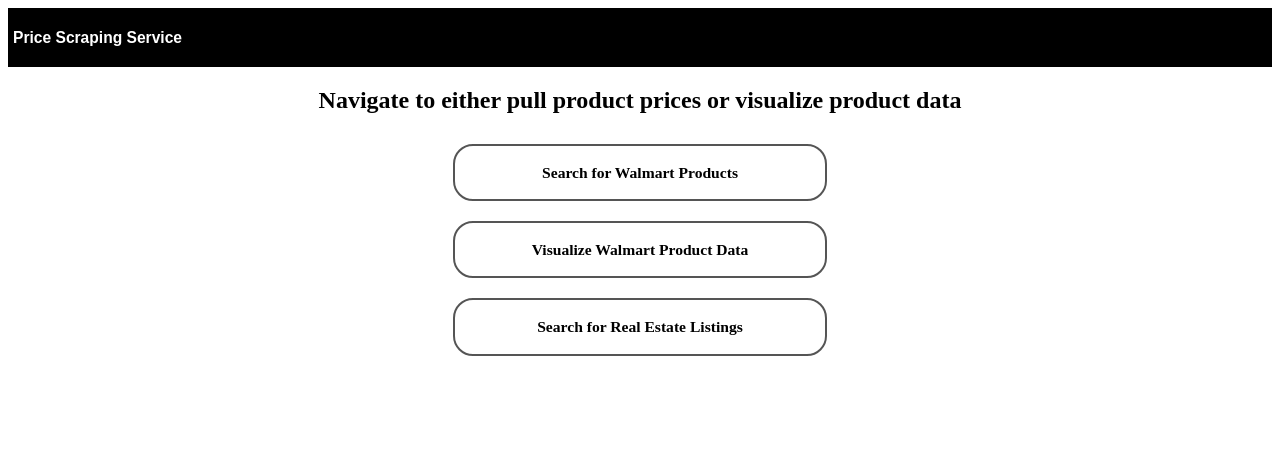
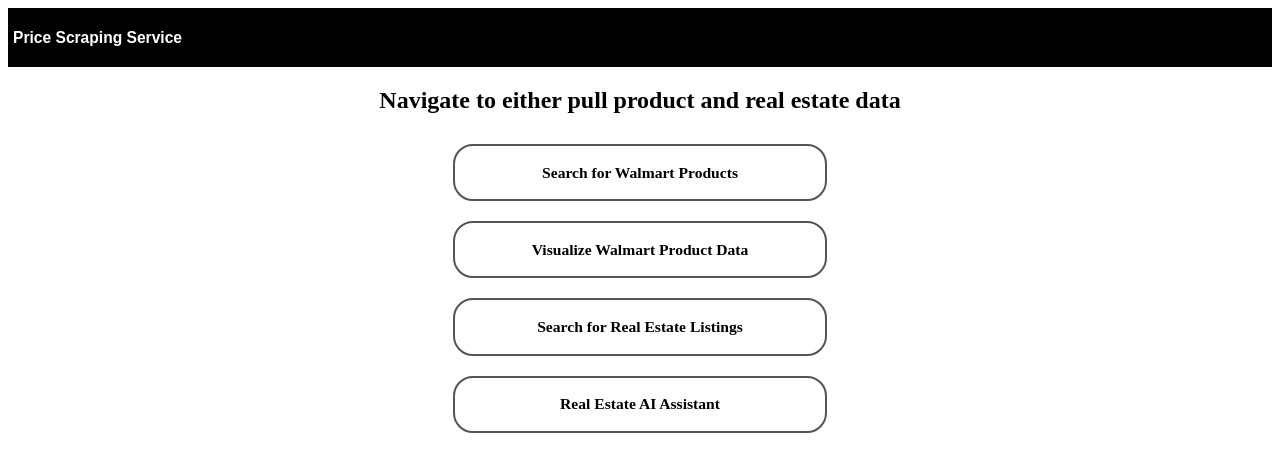
Before and after one commit to ryanNealon26/price-scraping-frontend, a React (Create React App) app: page / in a window 1280 px wide. Shown: the top 472 px of the page. Built offline with nearby package versions, Linux system fonts and the light colour scheme.

Commit message:
Began Work on real estate ai assistant on the client side

```diff
--- a/src/App.css
+++ b/src/App.css
@@ -64,5 +64,4 @@
 
 .btn-holder{
   padding: 10px;
-  align-items: center;
 }
--- a/src/App.js
+++ b/src/App.js
@@ -2,12 +2,14 @@
 import Search from './components/Search';
 import Googlecharts from './components/Googlecharts';
 import RocketHomes from './components/RocketHomes';
+import AiAssistant from './components/AiAssistant';
 import React, {useEffect, useState} from 'react'
 function App() {
   const[search, setSearch] = useState(true)
   const[charts, setCharts] = useState(true)
   const[rocketHomes, setRocketHomes] = useState(true)
   const[hideButton, setHideButton] = useState(true)
+  const[assistant, setAssistant] = useState(true)
   const[returnHome, SetReturnHome] = useState("Price Scraping Service")
   const productSearch = () => {
     setSearch(false)
@@ -27,30 +29,44 @@
   const refreshPage = () => {
     window.location.reload()
   }
+  const aiAssistant = () => {
+    setAssistant(false)
+    setHideButton(false)
+    SetReturnHome("Return Home")
+  }
   return (
     <div className="App">
       <div class="topnav">
         <button class="changeState" onClick={refreshPage}><h3>{returnHome}</h3></button>
       </div>
-      {hideButton &&<h2>Navigate to either pull product prices or visualize product data</h2>}
-      {hideButton && <div class="btn-holder">
+      {hideButton &&
+      <div>
+          <h2>Navigate to either pull product and real estate data</h2>
+        <div class="btn-holder">
           <button class='select-btn' onClick={productSearch}>
             <h3>Search for Walmart Products</h3>
           </button>
-      </div>}
-      {hideButton && <div class="btn-holder">
+        </div>
+        <div class="btn-holder">
           <button class='select-btn' onClick={googleCharts}>
             <h3>Visualize Walmart Product Data</h3>
           </button>
-      </div>}
-      {hideButton && <div class="btn-holder">
+        </div>
+        <div class="btn-holder">
           <button class='select-btn' onClick={RealEstate}>
             <h3>Search for Real Estate Listings</h3>
           </button>
+        </div>
+        <div class="btn-holder">
+          <button class='select-btn' onClick={aiAssistant}>
+            <h3>Real Estate AI Assistant</h3>
+          </button>
+        </div>
       </div>}
       {!search && <Search></Search>}
       {!charts &&  <Googlecharts></Googlecharts>}
       {!rocketHomes && <RocketHomes></RocketHomes>}
+      {!assistant && <AiAssistant></AiAssistant>}
     </div>
   );
 }
--- /dev/null
+++ b/src/components/AiAssistant.js
@@ -0,0 +1,26 @@
+import React, {useEffect, useState} from 'react'
+import "./styles.css"
+
+function AiAssistant(){
+    var socket = new WebSocket("ws://localhost:8000/ws");
+    socket.onmessage = function(event) {
+        console.log(event.data)
+    };
+    const sendPrompt = () => {
+        var userPrompt =  document.getElementById("ai-prompt").value
+        console.log(userPrompt)
+        socket.send(userPrompt)
+    }
+    return (
+        <div>
+            <h2>GPT Turbo Model 3.5</h2>
+            <h3>Enter details about your ideal living conditions and the AI assistant will return suggested locations</h3>
+            <textarea id="ai-prompt" name="assistant" rows="4" cols="50"></textarea>
+            <div>
+                <button class="btn" type="button" onClick={sendPrompt}>Submit</button>
+            </div>
+        </div>
+    )
+}
+
+export default AiAssistant;
--- a/src/components/Googlecharts.js
+++ b/src/components/Googlecharts.js
@@ -14,7 +14,6 @@
     const [pieLabel, setPieLabel] = useState("Generate Budget Plot")
     const [sortLabel, setSortLabel] = useState("Sort Data")
     const[budget, setBudget] = useState(false)
-    const[lowestPrice, setLowestPrice] = useState()
     const[lowestTitle, setLowestTitle] = useState()
     const[productList, setProductList] = useState()
     const[budgetCost, setBudgetCost] = useState()
@@ -153,7 +152,6 @@
                 [productPrice, percent],
                 ["Budget Left", 100 - percent]
             ];
-            setLowestPrice(productPrice)
             setLowestTitle(productList[0])
             setPieData(pieChartData)
         }else{
@@ -166,7 +164,6 @@
                 [productPrice, percent],
                 ["Budget Left", 100 - percent]
             ];
-            setLowestPrice(productPrice)
             setLowestTitle(productList[productIndex])
             setPieData(pieChartData)
         }
```
Lines whose indentation alone changed are shown as unchanged.
